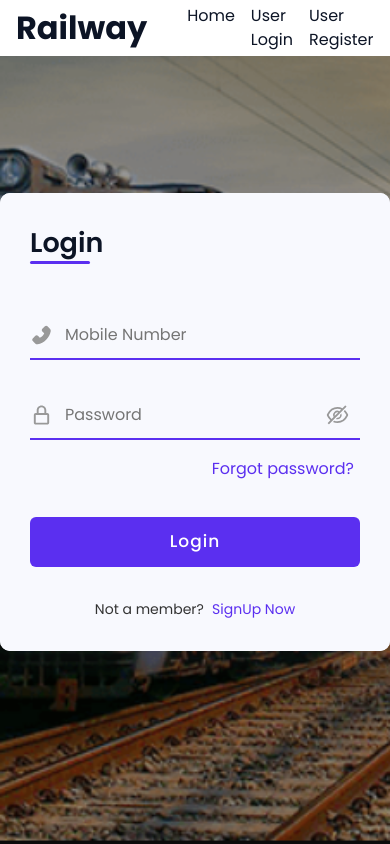
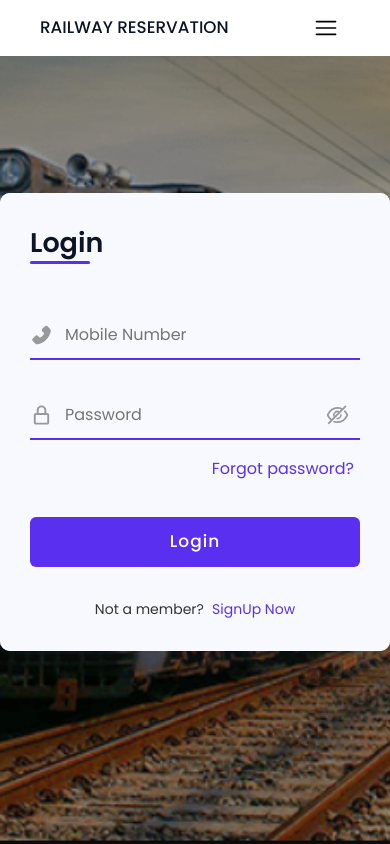
Before and after one commit to TIAA-KKWIEER-Group1/Railway-client, a React (Vite) app: page /user/login in a window 390 px wide. Built offline with nearby package versions, Linux system fonts and the light colour scheme.

Commit message:
feat: Made the navbar responsive

```diff
--- a/src/components/Navbar/Navbar.jsx
+++ b/src/components/Navbar/Navbar.jsx
@@ -1,26 +1,70 @@
+import { useRef, useState } from 'react';
+import { MdOutlineClose } from 'react-icons/md';
+import { RxHamburgerMenu } from 'react-icons/rx';
 import { Link } from 'react-router-dom';
+import useOutsideAlerter from '../../hooks/useOutsideAlerter';
 import styles from './Navbar.module.css';
 
 function Navbar() {
+  const [isNavOpen, setIsNavOpen] = useState(false);
+
+  const handleCloseNavbar = () => {
+    setIsNavOpen(false);
+  };
+
+  // Navbar
+  const navigationRef = useRef(null);
+  useOutsideAlerter(navigationRef, handleCloseNavbar);
+
+  const toggleNav = () => {
+    setIsNavOpen((state) => !state);
+  };
+
   return (
-    <header className={styles.Navbar}>
-      <h1>
-        <Link to="/">Railway</Link>
-      </h1>
-      <ul className={styles.links}>
-        <li>
+    <header className={styles.Header}>
+      <div className={`container ${styles.navWrapper}`}>
+        <Link to="/" className={styles.heading}>
+          Railway Reservation
+        </Link>
+        <button
+          type="button"
+          onClick={toggleNav}
+          className={styles.mobileNavToggle}
+          aria-controls="primary-navigation"
+        >
+          {!isNavOpen ? <RxHamburgerMenu /> : <MdOutlineClose />}
+          <span className="visually-hidden">Menu</span>
+        </button>
+
+        {/* Div is used to provide backdrop shadow */}
+        <div
+          className={`${styles.backdrop} ${
+            isNavOpen ? styles.backdropOpen : ''
+          }`}
+        ></div>
+
+        <nav
+          ref={navigationRef}
+          className={`${styles.primaryNavigation} ${
+            isNavOpen ? styles.primaryNavigationOpen : ''
+          }`}
+        >
+          <ul className={styles.navList} id="primary-navigation">
+            <li className={styles.navItem}>
               <Link to="/">Home</Link>
             </li>
-        <li>
+            <li className={styles.navItem}>
               <Link to="/user/login">User Login</Link>
             </li>
-        <li>
+            <li className={styles.navItem}>
               <Link to="/user/register">User Register</Link>
             </li>
-        <li>
+            <li className={styles.navItem}>
               <Link to="/admin/login">Admin Login</Link>
             </li>
           </ul>
+        </nav>
+      </div>
     </header>
   );
 }
--- a/src/components/Navbar/Navbar.module.css
+++ b/src/components/Navbar/Navbar.module.css
@@ -1,33 +1,175 @@
-.Navbar {
+.Header {
+  position: fixed;
+  top: 0;
+  left: 0;
+  z-index: 100000;
+
+  width: 100%;
+  background-color: #fff;
+
+  box-shadow: var(--box-shadow);
+}
+
+.Header a {
+  text-decoration: none;
+}
+
+.heading {
+  font-size: 1.05rem;
+  font-weight: 500;
+  color: rgb(var(--dark-color));
+  text-transform: uppercase;
+}
+
+.navWrapper {
   display: flex;
   justify-content: space-between;
   align-items: center;
-  padding: 0.25rem 1rem;
-
-  position: fixed;
-  top: 0;
-  left: 0;
-  right: 0;
-
-  z-index: 1000;
-
-  background-color: rgb(var(--bg-white));
+  padding-block: 1rem;
 }
 
-.Navbar a {
-  color: rgb(var(--txt-dark));
-  text-decoration: none;
+.mobileNavToggle {
+  display: none;
 }
 
-.links {
+.navOverlay {
+  display: none;
+}
+
+.backdrop {
+  display: none;
+}
+
+.primaryNavigation {
   display: flex;
+}
+
+.navList {
+  display: flex;
+  align-items: center;
   gap: 1rem;
 }
 
-.links > li {
+.navItem {
   list-style: none;
+  position: relative;
+  border: none;
+  outline: none;
+  padding: 0;
+  margin: 0;
+  background-color: transparent;
 }
 
-.links > li > a:hover {
-  text-decoration: underline;
+.navItem > a {
+  color: rgb(var(--dark-color));
 }
+
+.navItem::after {
+  content: '';
+
+  width: 0%;
+  height: 2px;
+
+  display: block;
+  margin-inline: auto;
+
+  transition: 0.25s ease;
+  background-color: rgb(var(--accent-color));
+}
+
+.navItem:hover::after,
+.navItem:focus::after,
+.navItemActive::after {
+  width: 100%;
+}
+
+.buttons {
+  display: flex;
+  gap: 1rem;
+  margin-left: 1rem;
+}
+
+.Header .authButton {
+  font-size: 1rem;
+  font-weight: 500;
+  padding: 0.25rem 1rem;
+}
+
+.itemDropDown {
+  background-color: red;
+}
+
+@media (max-width: 930px) {
+  .Header {
+    font-size: 1.25rem;
+  }
+  .primaryNavigation {
+    width: min(65%, 400px);
+
+    position: fixed;
+    top: 0;
+    bottom: 0;
+    left: -100%;
+
+    background-color: rgb(var(--bg-white));
+    transition: all 0.5s ease-in-out;
+
+    display: flex;
+    flex-direction: column;
+
+    padding: 15vh 2rem;
+  }
+
+  .container.navWrapper {
+    padding-inline: 1rem;
+  }
+
+  .navWrapper {
+    padding-block: 0;
+  }
+
+  .primaryNavigationOpen {
+    left: 0;
+  }
+
+  .navList {
+    margin-bottom: 1.5rem;
+    flex-direction: column;
+    align-items: flex-start;
+    gap: 0;
+  }
+
+  .navList > li {
+    list-style: none;
+    margin-bottom: 1rem;
+  }
+
+  .buttons {
+    display: flex;
+    flex-direction: column;
+    margin: 0;
+    gap: 1rem;
+  }
+
+  .mobileNavToggle {
+    display: flex;
+    cursor: pointer;
+    background: transparent;
+    border: 0;
+    padding: 1rem 0.5em;
+    font-size: 1.5rem;
+  }
+
+  .backdrop {
+    display: block;
+    position: fixed;
+    inset: 0;
+
+    pointer-events: none;
+    transition: all 0.3s ease-in-out;
+  }
+
+  .backdropOpen {
+    background-color: rgba(0, 0, 0, 0.15);
+  }
+}
--- /dev/null
+++ b/src/hooks/useOutsideAlerter.js
@@ -0,0 +1,23 @@
+import { useEffect } from 'react';
+
+const useOutsideAlerter = (wrapperRef, actionCallback) => {
+  useEffect(() => {
+    const handleClickOutside = (event) => {
+      if (!event.target) return;
+
+      const target = event.target;
+      if (wrapperRef.current && !wrapperRef.current.contains(target)) {
+        actionCallback();
+      }
+    };
+
+    // Bind the event listener
+    document.addEventListener('mousedown', handleClickOutside);
+
+    return () => {
+      document.removeEventListener('mousedown', handleClickOutside);
+    };
+  }, [wrapperRef, actionCallback]);
+};
+
+export default useOutsideAlerter;
```
Lines whose indentation alone changed are shown as unchanged.
